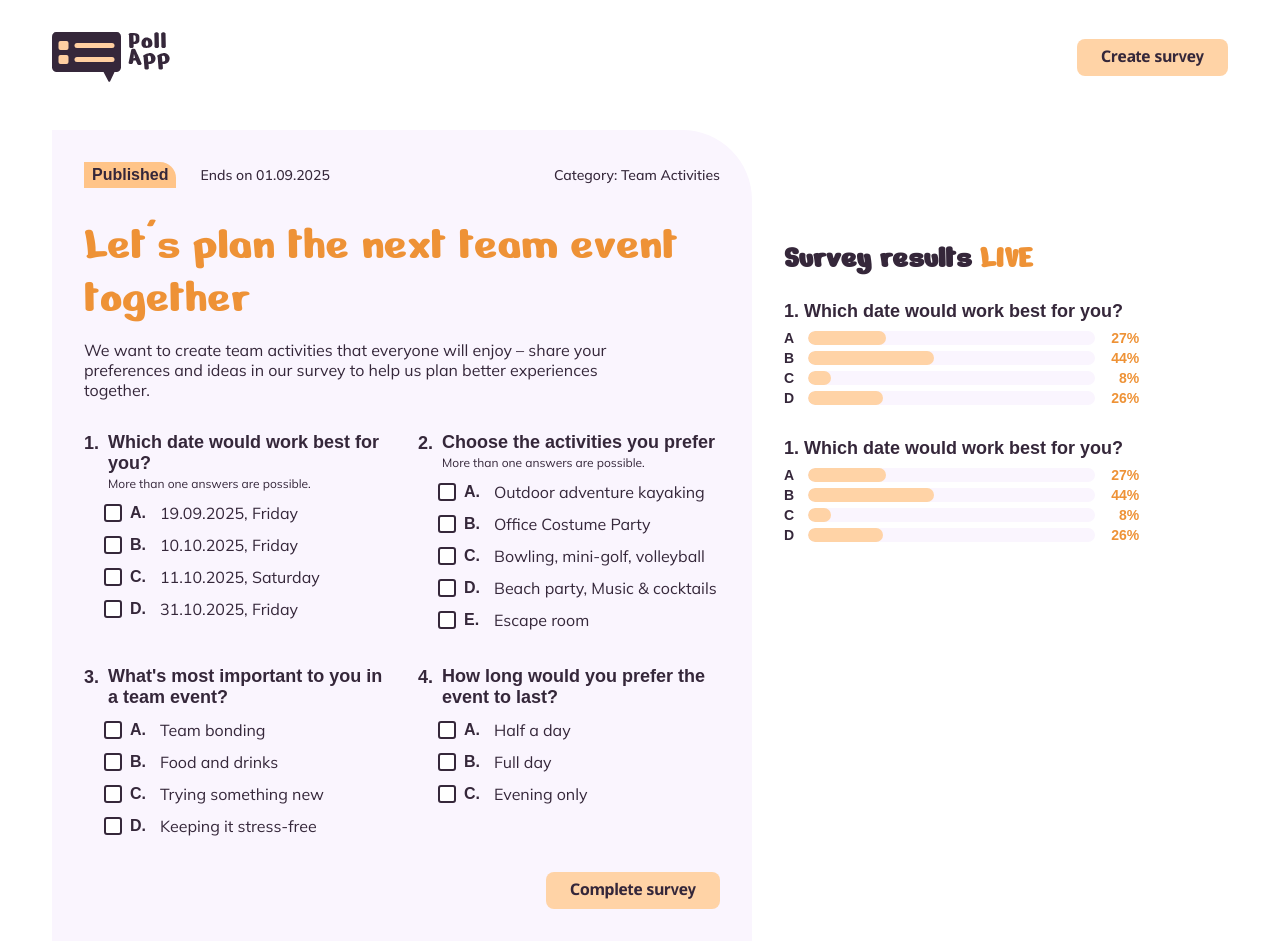
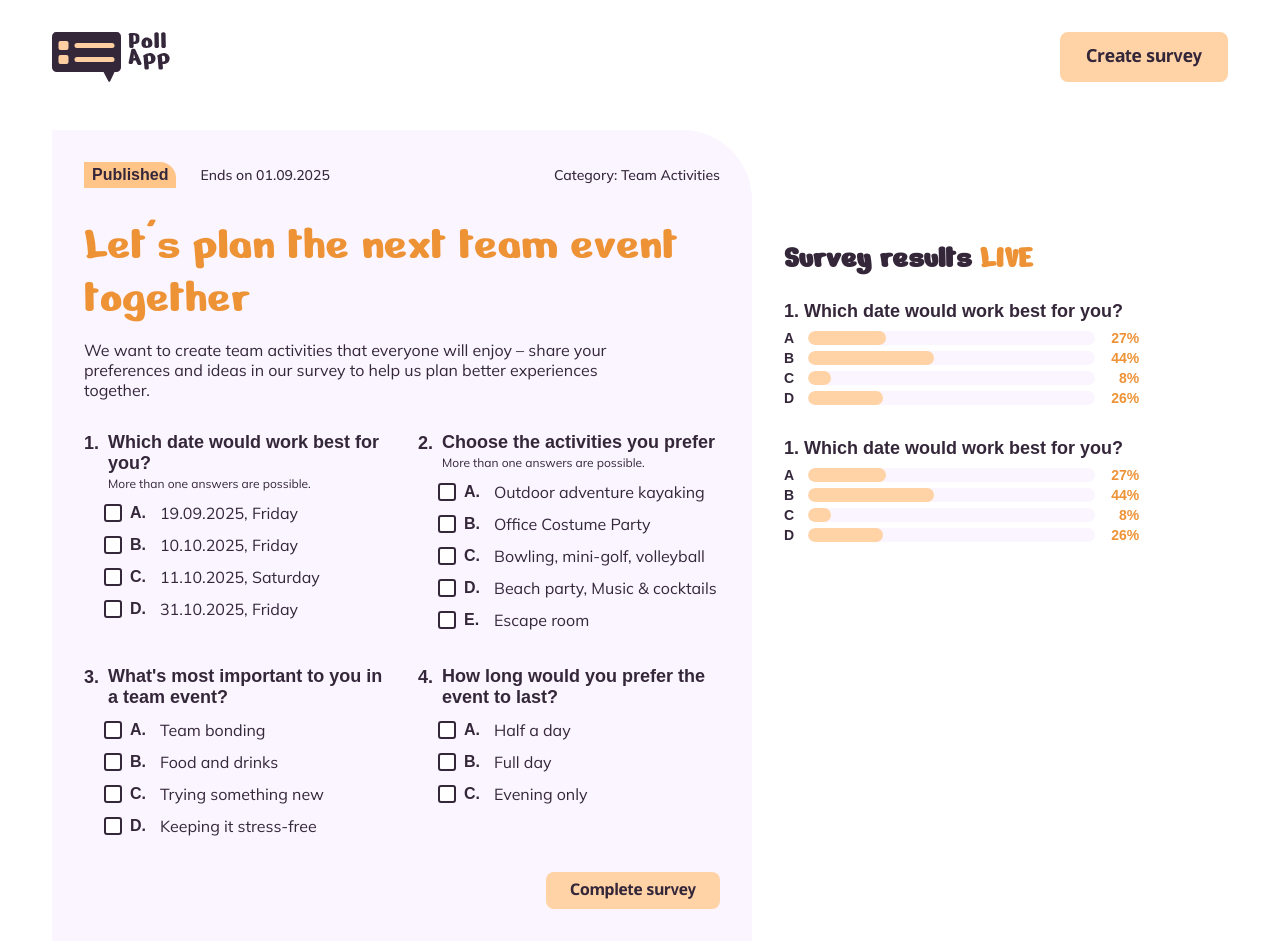
Before and after one commit to karinaklages/poll-app, an Angular app in the folder poll-app/: page /survey/detail in a window 1280 px wide. Shown: the top 948 px of the page. Built offline with nearby package versions, Linux system fonts and the light colour scheme; a web font is replaced by a local one.

Commit message:
feat: survey detail updated

```diff
--- a/poll-app/src/app/layout/survey-detail/survey-detail.component.html
+++ b/poll-app/src/app/layout/survey-detail/survey-detail.component.html
@@ -3,7 +3,13 @@
         <a routerLink="/" class="sd-nav-logo">
             <img src="img/logo-darkpurple.svg" alt="Poll App Logo" class="hero-logo-img">
         </a>
-        <button class="sd-nav-btn">Create survey</button>
+        <button class="sd-nav-btn"
+            (click)="onNavBtnClick()" (mouseenter)="onMouseEnter()" (mouseleave)="onMouseLeave()">
+            Create survey
+            <div class="sd-nav-btn-plus">
+                <img [src]="clicked ? 'img/button-check.svg' : 'img/button-plus.svg'" [class]="clicked ? 'icon-check' : 'icon-plus'" alt="">
+            </div>
+        </button>
     </div>
 </div>
 
--- a/poll-app/src/app/layout/survey-detail/survey-detail.component.scss
+++ b/poll-app/src/app/layout/survey-detail/survey-detail.component.scss
@@ -29,18 +29,52 @@
 }
 
 .sd-nav-btn {
+    align-self: flex-start;
+    display: flex;
+    align-items: center;
+    gap: 0;
     padding: var(--space-sm) var(--space-lg);
     background: var(--color-apricot-light);
-    border: none;
-    border-radius: var(--radius-sm);
+    border: 2px solid var(--color-apricot-light);
     color: var(--color-purple-dark);
     font-family: var(--font-button);
-    font-size: 16px;
-    font-weight:700;
+    font-size: 18px;
+    font-weight: 700;
+    border-radius: var(--radius-sm);
     cursor: pointer;
-    transition: background 0.15s ease;
+    overflow: hidden;
+    transition: background 0.15s ease, gap 0.2s ease;
 
-    &:hover { background: var(--color-apricot-dark); }
+    &:hover {
+        background: var(--color-apricot-dark);
+        border-color: var(--color-apricot-dark);
+        gap: var(--space-sm);
+
+        .sd-nav-btn-plus {
+            width: 30px;
+            opacity: 1;
+        }
+    }
+}
+
+.sd-nav-btn-plus {
+    width: 0;
+    height: 30px;
+    opacity: 0;
+    overflow: hidden;
+    transition: width 0.2s ease, opacity 0.2s ease;
+    display: flex;
+    align-items: center;
+
+    .icon-plus {
+        width: 30px;
+        height: 30px;
+    }
+
+    .icon-check {
+        width: 20px;
+        height: 20px;
+    }
 }
 
 .sd-page {
@@ -265,7 +299,7 @@
 .sd-results-title {
     font-family: var(--font-headline);
     font-size: 32px;
-    font-weight: 700;
+    font-weight: 600;
     color: var(--color-purple-dark);
 }
 
--- a/poll-app/src/app/layout/survey-detail/survey-detail.component.ts
+++ b/poll-app/src/app/layout/survey-detail/survey-detail.component.ts
@@ -23,6 +23,8 @@ export class SurveyDetailComponent {
 
     isOpen = true;
     hasResults = true;
+    clicked = false;
+    hovered = false;
 
     results: QuestionResult[] = [
         {
@@ -42,4 +44,11 @@ export class SurveyDetailComponent {
     completeSurvey() {
         console.log('Survey completed');
     }
+
+    onMouseEnter() { this.hovered = true; }
+    onMouseLeave() { this.hovered = false; this.clicked = false; }
+
+    onNavBtnClick() {
+        this.clicked = true;
+    }
 }
```
